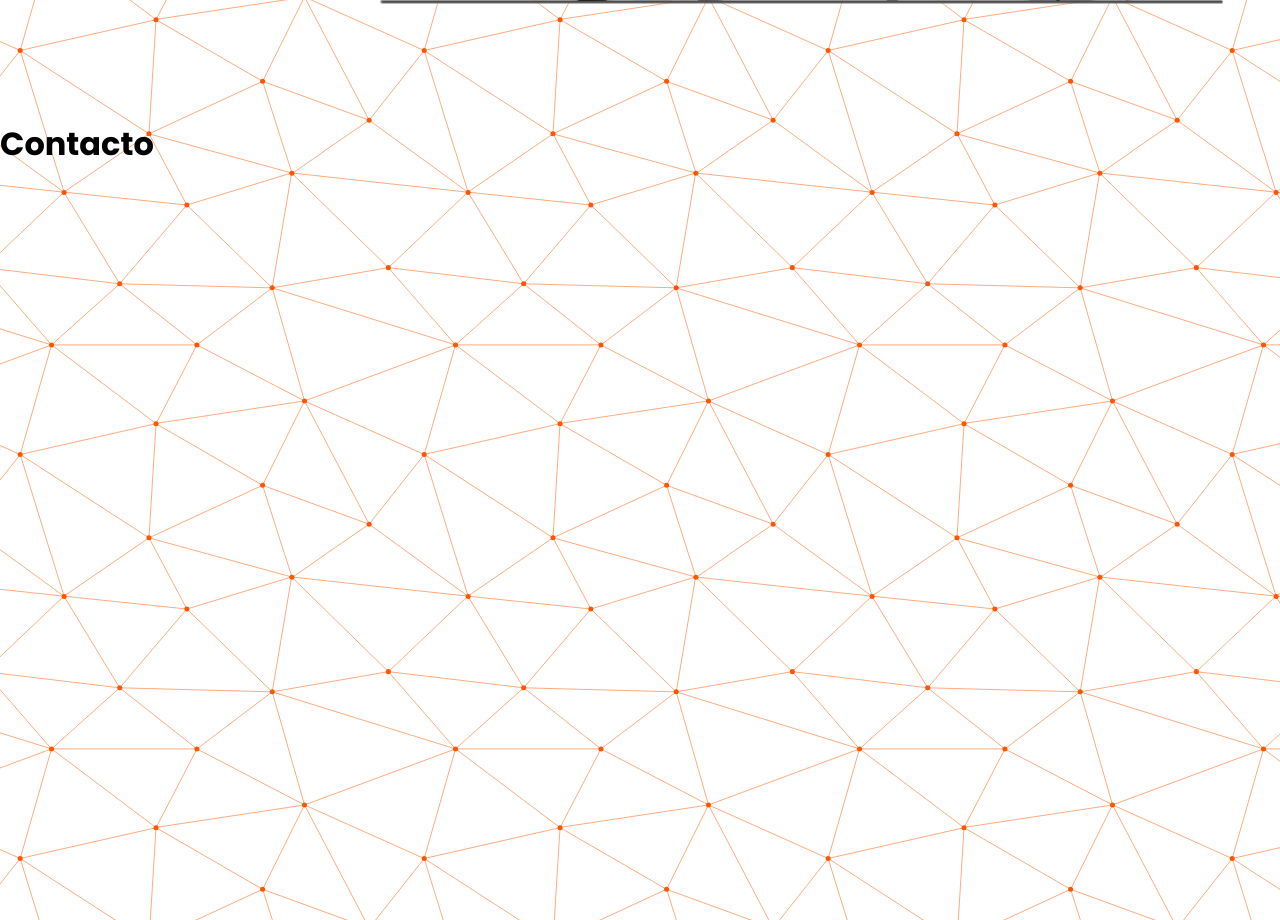
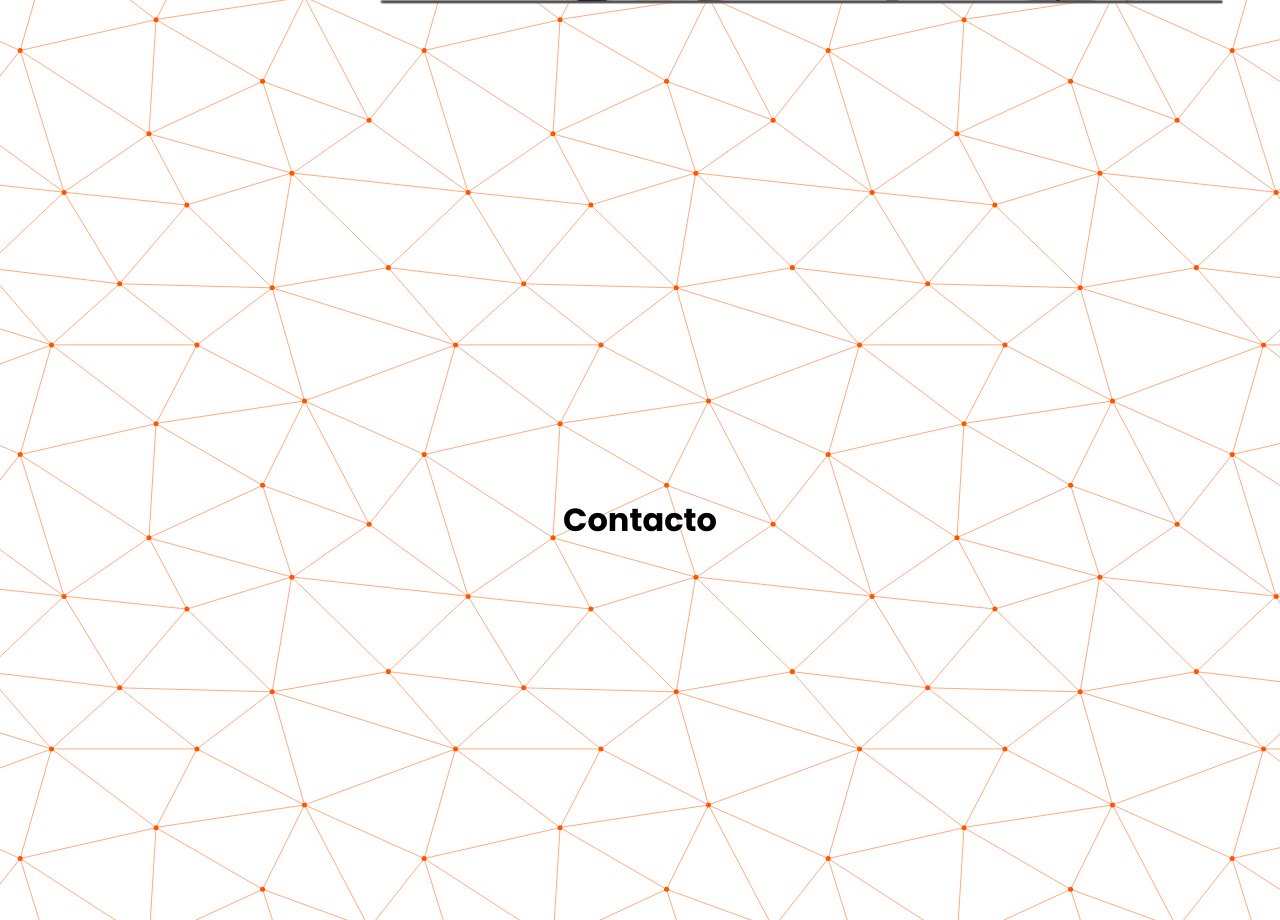
Before and after one commit to JotaPeForty/Porfolio, a React (Create React App) app: page / in a window 1280 px wide. Shown: the part 3080-4000 px from the top of the page. Built offline with nearby package versions, Linux system fonts and the light colour scheme.

Commit message:
Update Contacto.scss

```diff
--- a/src/Style/Contacto.scss
+++ b/src/Style/Contacto.scss
@@ -1,4 +1,8 @@
 .container_contacto{
+    display: flex;
+    flex-direction: row;
+    align-items: center;
+    justify-content: space-evenly;
     width: 100vw;
     height: 100vh;
 }
```
